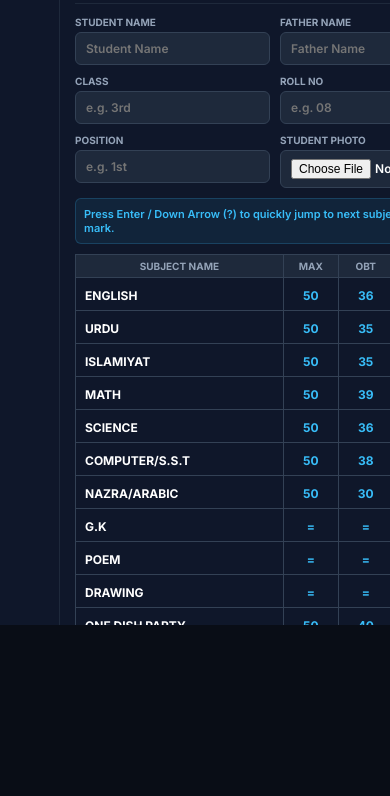
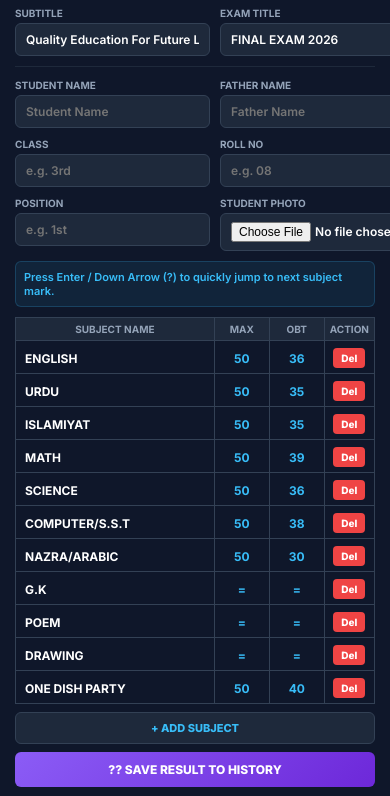
Before and after one commit to shahbaz5367ali/Resultcard, a plain HTML site: page index.html in a window 390 px wide. Shown: the part 219-1015 px from the top of the page. Before the commit the page ends 844 px from the top, so only its background shows below. Drawn offline with Linux system fonts and the light colour scheme.

Commit message:
Add files via upload

```diff
--- a/index.html
+++ b/index.html
@@ -444,6 +444,46 @@
             color: #000000 !important;
         }
 
+        /* MOBILE RESPONSIVE STYLING */
+        @media screen and (max-width: 900px) {
+            body {
+                overflow: auto;
+                height: auto;
+            }
+            .app-layout {
+                flex-direction: column;
+                height: auto;
+            }
+            .icon-sidebar {
+                width: 100%;
+                height: auto;
+                flex-direction: row;
+                justify-content: center;
+                padding: 10px;
+                border-right: none;
+                border-bottom: 1px solid #1e293b;
+            }
+            .dashboard-view {
+                flex-direction: column;
+                height: auto;
+            }
+            .controls-container {
+                width: 100%;
+                height: auto;
+                border-right: none;
+                border-bottom: 1px solid #1e293b;
+            }
+            .preview-workspace {
+                padding: 10px;
+                overflow-x: auto;
+            }
+            .a4-sheet {
+                transform: scale(0.48);
+                transform-origin: top center;
+                margin-bottom: -150mm;
+            }
+        }
+
         /* STRICT FULL PAGE PRINT STYLES - GUARANTEED VISIBILITY FOR PRINT */
         @media print {
             @page {
@@ -471,6 +511,8 @@
                 background: #ffffff !important;
             }
             .a4-sheet {
+                transform: none !important;
+                margin-bottom: 0 !important;
                 box-shadow: none !important;
                 width: 210mm !important;
                 height: 297mm !important;
```
